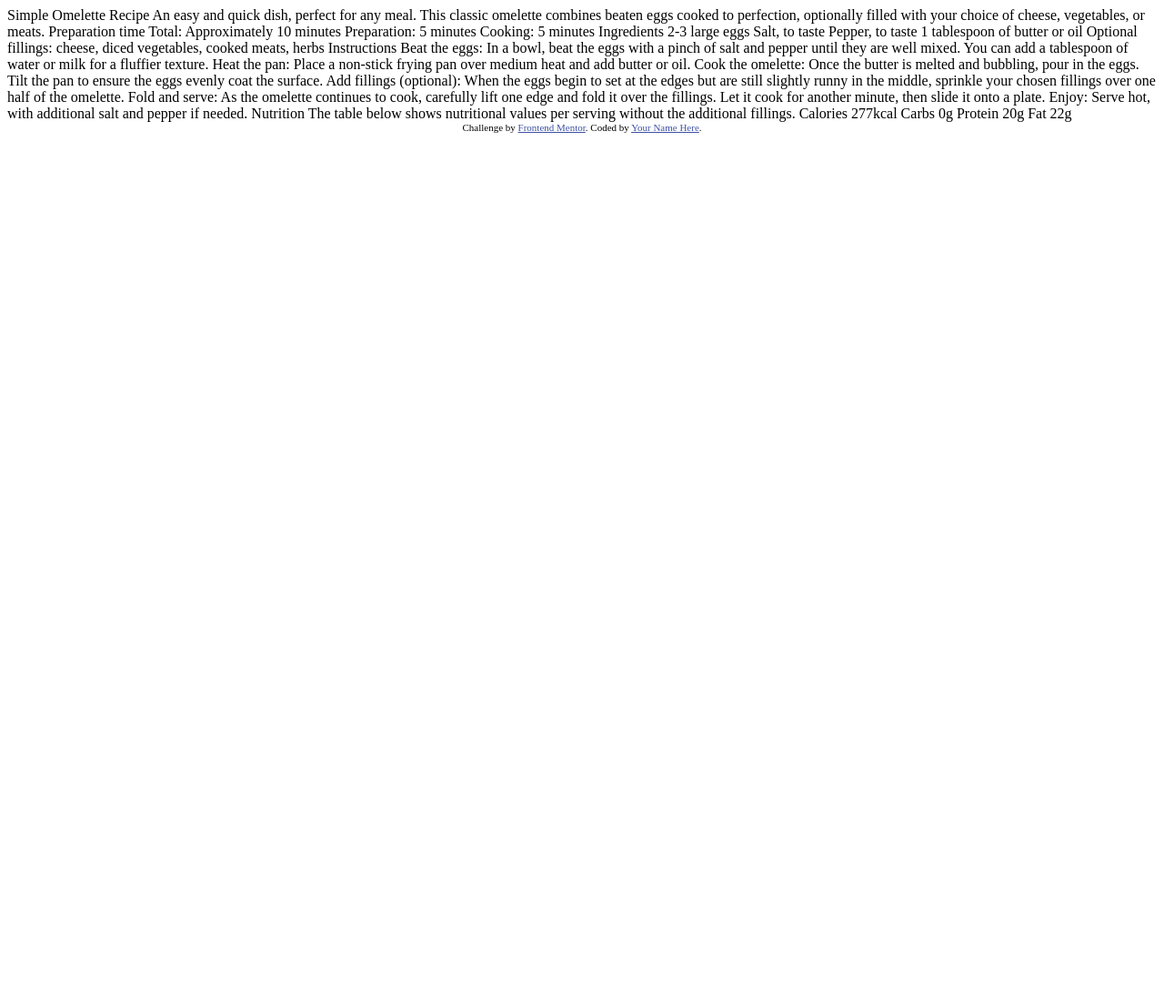
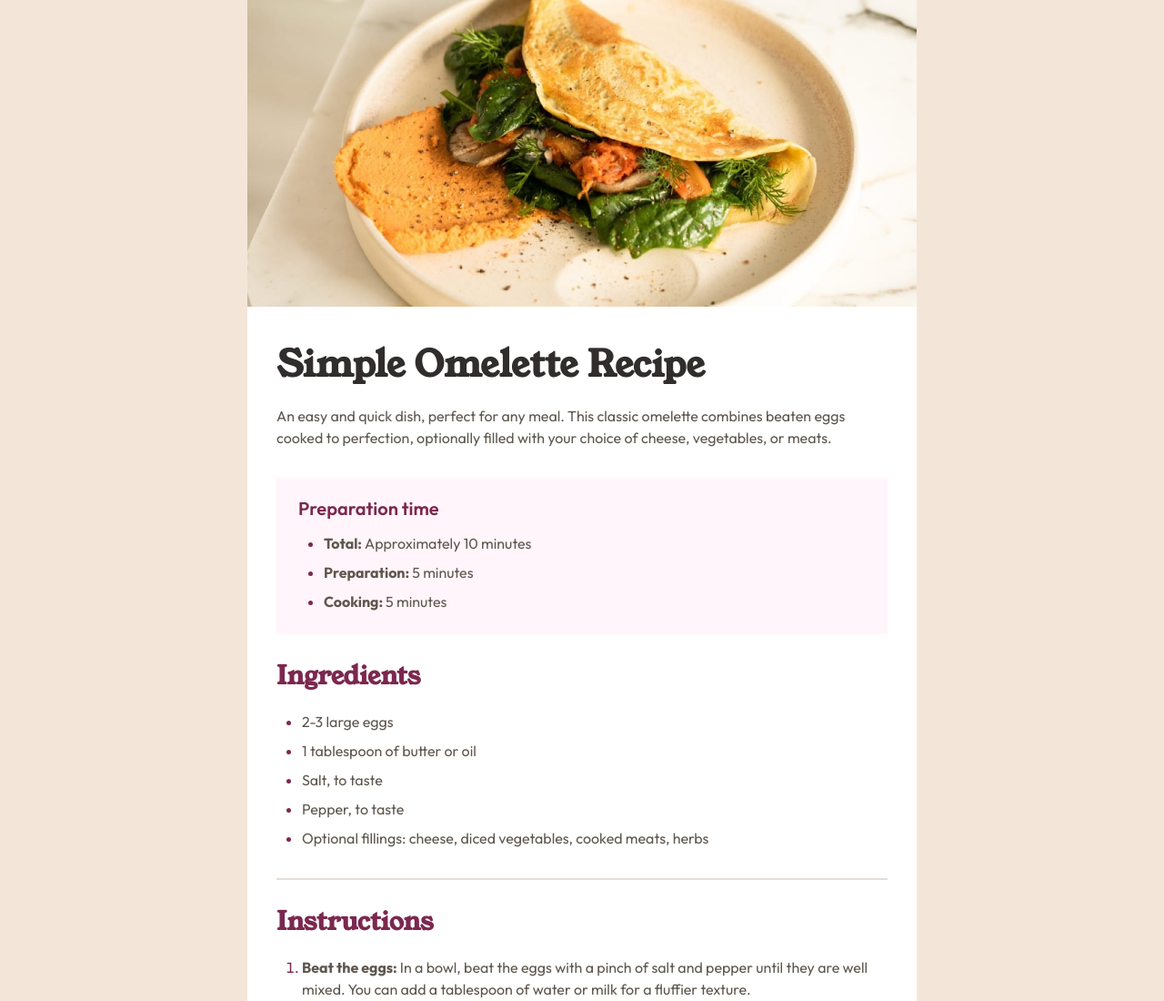
Before and after one commit to cchivers/recipe-page-main, a plain HTML site: page index.html in a window 1280 px wide. Shown: the top 1100 px of the page at 91% size. Before the commit the page ends 800 px from the top, so only its background shows below. Drawn offline with Linux system fonts and the light colour scheme.

Commit message:
First submit

```diff
--- a/index.html
+++ b/index.html
@@ -28,31 +28,137 @@
     </style>
   </head>
   <body>
-    Simple Omelette Recipe An easy and quick dish, perfect for any meal. This
-    classic omelette combines beaten eggs cooked to perfection, optionally
-    filled with your choice of cheese, vegetables, or meats. Preparation time
-    Total: Approximately 10 minutes Preparation: 5 minutes Cooking: 5 minutes
-    Ingredients 2-3 large eggs Salt, to taste Pepper, to taste 1 tablespoon of
-    butter or oil Optional fillings: cheese, diced vegetables, cooked meats,
-    herbs Instructions Beat the eggs: In a bowl, beat the eggs with a pinch of
-    salt and pepper until they are well mixed. You can add a tablespoon of water
-    or milk for a fluffier texture. Heat the pan: Place a non-stick frying pan
-    over medium heat and add butter or oil. Cook the omelette: Once the butter
-    is melted and bubbling, pour in the eggs. Tilt the pan to ensure the eggs
-    evenly coat the surface. Add fillings (optional): When the eggs begin to set
-    at the edges but are still slightly runny in the middle, sprinkle your
-    chosen fillings over one half of the omelette. Fold and serve: As the
-    omelette continues to cook, carefully lift one edge and fold it over the
-    fillings. Let it cook for another minute, then slide it onto a plate. Enjoy:
-    Serve hot, with additional salt and pepper if needed. Nutrition The table
-    below shows nutritional values per serving without the additional fillings.
-    Calories 277kcal Carbs 0g Protein 20g Fat 22g
+    <main>
+      <img id="food-img" src="./assets/images/image-omelette.jpeg" alt="" />
+      <div id="content">
+        <section id="description">
+          <h1 class="txt-h-large">Simple Omelette Recipe</h1>
+          <p class="txt-reg">
+            An easy and quick dish, perfect for any meal. This classic omelette
+            combines beaten eggs cooked to perfection, optionally filled with
+            your choice of cheese, vegetables, or meats.
+          </p>
+        </section>
+        <section id="prep-time">
+          <h3 class="txt-h-small">Preparation time</h3>
+          <ul>
+            <li>
+              <p class="txt-reg">
+                <span class="bold">Total: </span>Approximately 10 minutes
+              </p>
+            </li>
+            <li>
+              <p class="txt-reg">
+                <span class="bold">Preparation: </span>5 minutes
+              </p>
+            </li>
+            <li>
+              <p class="txt-reg">
+                <span class="bold">Cooking: </span>5 minutes
+              </p>
+            </li>
+          </ul>
+        </section>
+        <section id="ingredients">
+          <h2 class="txt-h-med">Ingredients</h2>
+          <ul>
+            <li><span class="txt-reg">2-3 large eggs</span></li>
+            <li><span class="txt-reg">1 tablespoon of butter or oil</span></li>
+            <li><span class="txt-reg">Salt, to taste</span></li>
+            <li><span class="txt-reg">Pepper, to taste</span></li>
+            <li>
+              <span class="txt-reg"
+                >Optional fillings: cheese, diced vegetables, cooked meats,
+                herbs</span
+              >
+            </li>
+          </ul>
+        </section>
+        <section class="line-break"></section>
+        <section id="instructions">
+          <h2 class="txt-h-med">Instructions</h2>
+          <ol>
+            <li>
+              <p class="txt-reg">
+                <span class="bold">Beat the eggs: </span>In a bowl, beat the
+                eggs with a pinch of salt and pepper until they are well mixed.
+                You can add a tablespoon of water or milk for a fluffier
+                texture.
+              </p>
+            </li>
+            <li>
+              <p class="txt-reg">
+                <span class="bold">Heat the pan: </span>Place a non-stick frying
+                pan over medium heat and add butter or oil.
+              </p>
+            </li>
+            <li>
+              <p class="txt-reg">
+                <span class="bold">Cook the omelette: </span>Once the butter is
+                melted and bubbling, pour in the eggs. Tilt the pan to ensure
+                the eggs evenly coat the surface.
+              </p>
+            </li>
+            <li>
+              <p class="txt-reg">
+                <span class="bold">Add fillings (optional): </span>When the eggs
+                begin to set at the edges but are still slightly runny in the
+                middle, sprinkle your chosen fillings over one half of the
+                omelette.
+              </p>
+            </li>
+            <li>
+              <p class="txt-reg">
+                <span class="bold">Fold and serve: </span>As the omelette
+                continues to cook, carefully lift one edge and fold it over the
+                fillings. Let it cook for another minute, then slide it onto a
+                plate.
+              </p>
+            </li>
+            <li>
+              <p class="txt-reg">
+                <span class="bold">Enjoy: </span>Serve hot, with additional salt
+                and pepper if needed.
+              </p>
+            </li>
+          </ol>
+        </section>
+        <section class="line-break"></section>
+        <section id="nutrition">
+          <h2 class="txt-h-med">Nutrition</h2>
+          <p class="txt-reg">
+            The table below shows nutritional values per serving without the
+            additional fillings.
+          </p>
+          <table>
+            <tbody>
+              <tr>
+                <th scope="row" class="txt-reg">Calories</th>
+                <td class="bold">277kcal</td>
+              </tr>
+              <tr>
+                <th scope="row" class="txt-reg">Carbs</th>
+                <td class="bold">0g</td>
+              </tr>
+              <tr>
+                <th scope="row" class="txt-reg">Protein</th>
+                <td class="bold">20g</td>
+              </tr>
+              <tr>
+                <th scope="row" class="txt-reg">Fat</th>
+                <td class="bold">22g</td>
+              </tr>
+            </tbody>
+          </table>
+        </section>
+      </div>
+    </main>
 
-    <div class="attribution">
+    <!-- <div class="attribution">
       Challenge by
       <a href="https://www.frontendmentor.io?ref=challenge" target="_blank"
         >Frontend Mentor</a
       >. Coded by <a href="#">Your Name Here</a>.
-    </div>
+    </div> -->
   </body>
 </html>
--- a/style.css
+++ b/style.css
@@ -0,0 +1,143 @@
+:root {
+  --primary-clr-light: hsl(14, 45%, 36%);
+  --primary-clr-dark: hsl(332, 51%, 32%);
+  --secondary-clr-white: hsl(0, 0%, 100%);
+  --secondary-clr-rose: hsl(330, 100%, 98%);
+  --secondary-clr-egg: hsl(30, 54%, 90%);
+  --secondary-clr-grey: hsl(30, 18%, 87%);
+  --secondary-clr-brown: hsl(30, 10%, 34%);
+  --secondary-clr-dark: hsl(24, 5%, 18%);
+}
+
+@font-face {
+  font-family: Outfit;
+  src: url("./assets/fonts/outfit/Outfit-VariableFont_wght.ttf");
+}
+
+@font-face {
+  font-family: YoungSerif;
+  src: url("./assets/fonts/young-serif/YoungSerif-Regular.ttf");
+}
+
+* {
+  margin: 0;
+  padding: 0;
+  box-sizing: border-box;
+  min-width: 0;
+}
+
+body {
+  background-color: var(--secondary-clr-egg);
+  font-family: Outfit, sans-serif;
+  color: var(--primary-clr-dark);
+}
+
+main {
+  background-color: var(--secondary-clr-white);
+  max-width: 736px;
+}
+
+section {
+  margin-bottom: 32px;
+}
+
+section:last-child {
+  margin-bottom: 0px;
+}
+
+#content {
+  padding: 40px 32px;
+}
+
+#food-img {
+  max-width: 100%;
+  min-height: 171px;
+}
+
+#prep-time {
+  padding: 24px;
+  background-color: var(--secondary-clr-rose);
+}
+
+#prep-time ul {
+  margin-top: 16px;
+}
+
+li {
+  margin-bottom: 8px;
+  margin-left: 1.75em;
+}
+
+li:last-child {
+  margin-bottom: 0;
+}
+
+.txt-h-large {
+  font-size: 40px;
+  font-family: YoungSerif, sans-serif;
+  line-height: 100%;
+  color: var(--secondary-clr-dark);
+}
+
+.txt-h-med {
+  font-size: 28px;
+  font-family: YoungSerif, sans-serif;
+  line-height: 100%;
+  margin-bottom: 24px;
+}
+
+.txt-h-small {
+  font-size: 20px;
+  line-height: 100%;
+  font-weight: 600;
+}
+
+.txt-reg {
+  line-height: 150%;
+  font-weight: 400;
+  color: var(--secondary-clr-brown);
+}
+
+.bold {
+  font-weight: 700;
+}
+
+.line-break {
+  width: 100%;
+  border: 1px solid var(--secondary-clr-grey);
+}
+
+table {
+  border-collapse: collapse;
+  text-align: left;
+  width: 100%;
+}
+
+tr {
+  border-bottom: 1px solid var(--secondary-clr-grey);
+  margin: 12px 0;
+}
+
+tr:last-child {
+  border: 0;
+}
+
+th {
+  padding-left: 25px;
+}
+
+#nutrition p {
+  margin-bottom: 24px;
+}
+
+#description p {
+  margin-top: 24px;
+}
+
+@media screen and (min-width: 500px) {
+  body {
+    display: flex;
+    justify-content: center;
+    align-content: left;
+  }
+}
```
